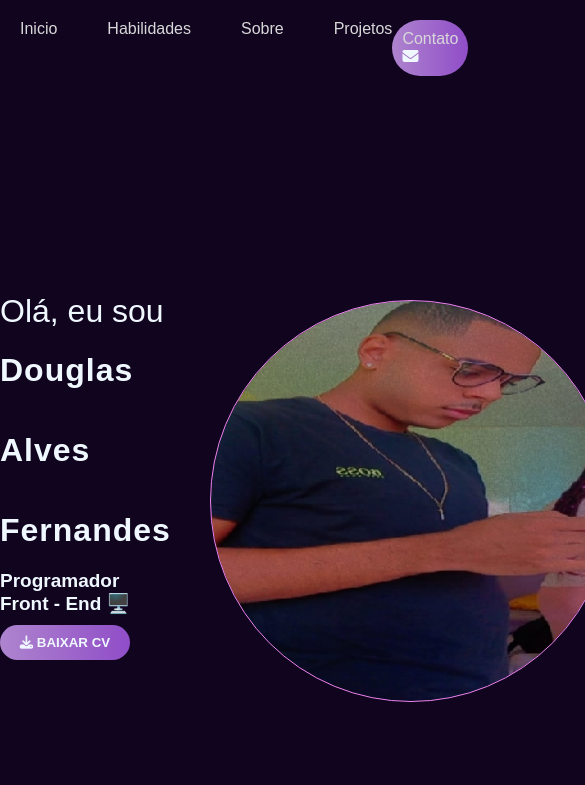
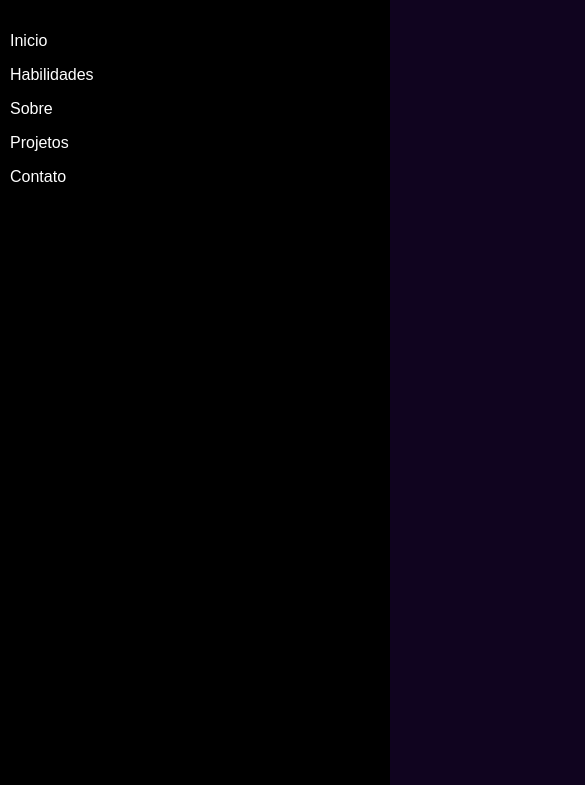
Before and after one commit to Douglasjrdev/Projetos, a plain HTML site: page index.html in a window 390 px wide. Shown: the top 785 px of the page, 585 px wide, since content can reach past the window. Drawn offline with Linux system fonts and the light colour scheme.

Commit message:
fiz alugmas att

```diff
--- a/index.html
+++ b/index.html
@@ -14,17 +14,38 @@
 
 <body>
     <nav class="menu">
+        <div class="container">
+
             <ul class="ul-menu">
-            <li><a href="#inicio">Inicio</a></li>
+                <li><a href="#sec-sobre">Inicio</a></li>
                 <li><a href="#habilidades">Habilidades</a></li>
                 <li><a href="#">Sobre</a></li>
                 <li><a href="#">Projetos</a></li>
             </ul>
             <p class="contato-menu"><a href="#">Contato</a> <i class="fa-solid fa-envelope"></i></p>
+            <a href="#" class="btn-sidebar"><i class="fa-solid fa-bars"></i></a>
+        </div>
+    </nav>
+    <nav class="sidebar">
+        <div class="container">
+
+            <ul class="ul-side">
+                <li><a href="#sec-sobre">Inicio</a></li>
+                <li><a href="#habilidades">Habilidades</a></li>
+                <li><a href="#">Sobre</a></li>
+                <li><a href="#">Projetos</a></li>
+                <li><a href=""><a href="#">Contato</a><li>
+            </ul>
+
+
+
+        </div>
     </nav>
 
-    <main class="container">
-        <section class="info1" id="inicio">
+
+    <main class="main">
+        <section class="sec-sobre" id="sec-sobre">
+            <div class="container">
 
                 <div class="info">
                     <div class="box">
@@ -34,15 +55,15 @@
                         <button type="button" class="btn-cv"><i class="fa-solid fa-download"></i> Baixar cv </button>
                     </div>
 
-
                     <div class="foto">
-                    <img src="img/400x400.jpeg" alt="">
+                        <img src="img/WhatsApp Image 2024-10-06 at 02.22.05.jpeg" alt="">
                     </div>
                 </div>
                 <div class="about">
                     <h2>Sobre mim</h2>
                     <p>Desenvolvedor Front-end com experiência em JavaScript. Apaixonado pelo desenvolvimento de componentes
                         reutilizáveis. Também possui experiência em projetos gerenciados por Metodologias Ágeis.</p>
+                </div>
             </div>
         </section>
         <section id="habilidades">
@@ -75,6 +96,7 @@
         <section id="contatos"></section>
     </main>
 
+        <script src="index.js"></script>
 
 </body>
 
--- /dev/null
+++ b/index.js
@@ -0,0 +1,6 @@
+const menubar = document.querySelector('.btn-sidebar');
+const sidebar = document.querySelector('.sidebar');
+
+menubar.addEventListener('click', function(){
+    sidebar.classList.toggle('active');
+});
--- a/responsivo.css
+++ b/responsivo.css
@@ -0,0 +1,42 @@
+@media (max-width: 600px) {
+    .info{
+     flex-direction: column;
+
+     justify-content: center;
+     align-items: center;
+    }
+    .p-info,.h1-info,.h2-info{
+     text-align: center;
+    }
+    .btn-cv{
+    display: block;
+     margin: 0 auto;
+     margin-top: 1.5rem;
+    }
+    .about p{
+        margin-top:1rem;
+        width:100%;
+        text-align:center;
+       }
+       .ul-menu,.contato-menu{
+        display: none;
+       }
+       .btn-sidebar{
+        display: block;
+        margin-left: auto;
+
+       }
+
+   }
+   @media (max-width:440px){
+    .foto img{
+        width: 100%;
+        object-fit: cover;
+
+    }
+    .foto{
+        height: auto;
+
+    }
+
+   }
--- a/style.css
+++ b/style.css
@@ -19,6 +19,12 @@ body{
     color: aliceblue;
 
 }
+.container{
+    width: 100%;
+    max-width: 90%;
+    margin: 0 auto;
+
+}
 .menu{
     display: flex;
     justify-content: space-between;
@@ -27,9 +33,55 @@ body{
     padding-left: 20px;
 
 
+
 }
-.contato-menu{
-    margin-right: 189px;
+.sidebar{
+    display: flex;
+    position: fixed;
+    right: 0;
+    top: 0;
+    height: 100%;
+    width: 400px;
+    z-index: 100;
+    transition: all 0.5s ease-in-out;
+    background-color: #000000;
+    padding: 2rem 0;
+
+
+}
+.sidebar ul{
+    display: flex;
+    flex-direction: column;
+    gap: 1rem;
+}
+.sidebar a{
+    text-decoration: none;
+    color: #fff;
+
+
+}
+.sidebar a:hover{
+    color: var(--color-box);
+}
+.sidebar li{
+    list-style-type: none;
+}
+.sidebar.active{
+    right: 0;
+
+
+
+}
+.sidebar .ul-side{
+
+}
+.btn-sidebar{
+    display: none;
+}
+.menu .container {
+    display: flex;
+    justify-content: center;
+    align-items: center;
 }
 .ul-menu{
     display: flex;
@@ -48,20 +100,10 @@ body{
     transition: all ease .5s;
 }
 
-.container{
 
-
-
-
-
-}
-.box{
-
-
-
-}
 .info{
     display: flex;
+    flex-wrap: wrap;
 
     gap: 40px;
     margin-top: 50px;
@@ -69,7 +111,7 @@ body{
     height: 700px;
     justify-content:space-around ;
     align-items:center ;
-
+}
     .foto{
         height:  50%;
     }
@@ -81,16 +123,17 @@ body{
         outline: 1px solid violet;
     }
 
-}
+
 .p-info{
     font-weight: 200;
     font-size: 32px;
     font-style: normal;
+
 }
 .h1-info{
     font-size: 32px;
     letter-spacing: 1px;
-    line-height: 80px;
+    line-height: 32px;
 }
 .h2-info{
     font-size: 19px;
@@ -116,6 +159,7 @@ body{
     padding: 10px;
     border-radius: 120px;
     width: 100px;
+    margin-left: 2rem;
 }
 .contato-menu:hover{
  transform: scale(90%);
@@ -154,10 +198,12 @@ body{
     display: flex;
     justify-content: center;
     align-items: center;
-    gap: 50px;
+    gap: 10px;
+    flex-wrap: wrap;
 
 
 }
+
 .box-hab{
     display: flex;
     flex-direction: column;
```
Lines whose indentation alone changed are shown as unchanged.
